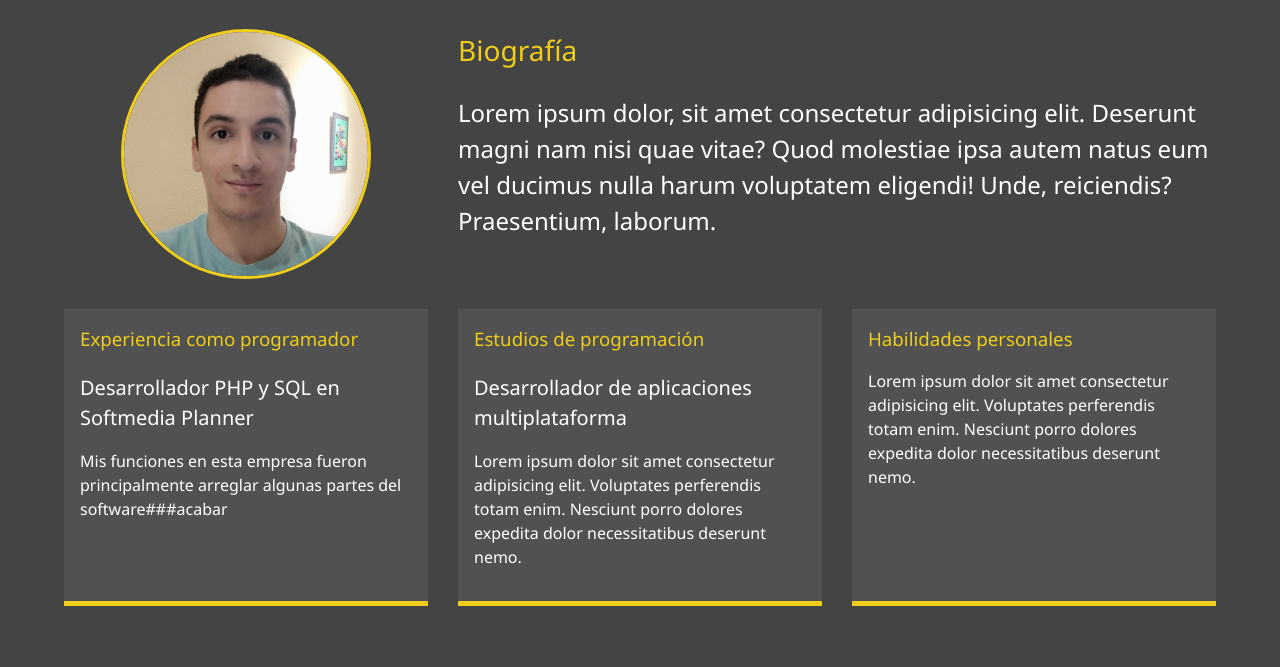
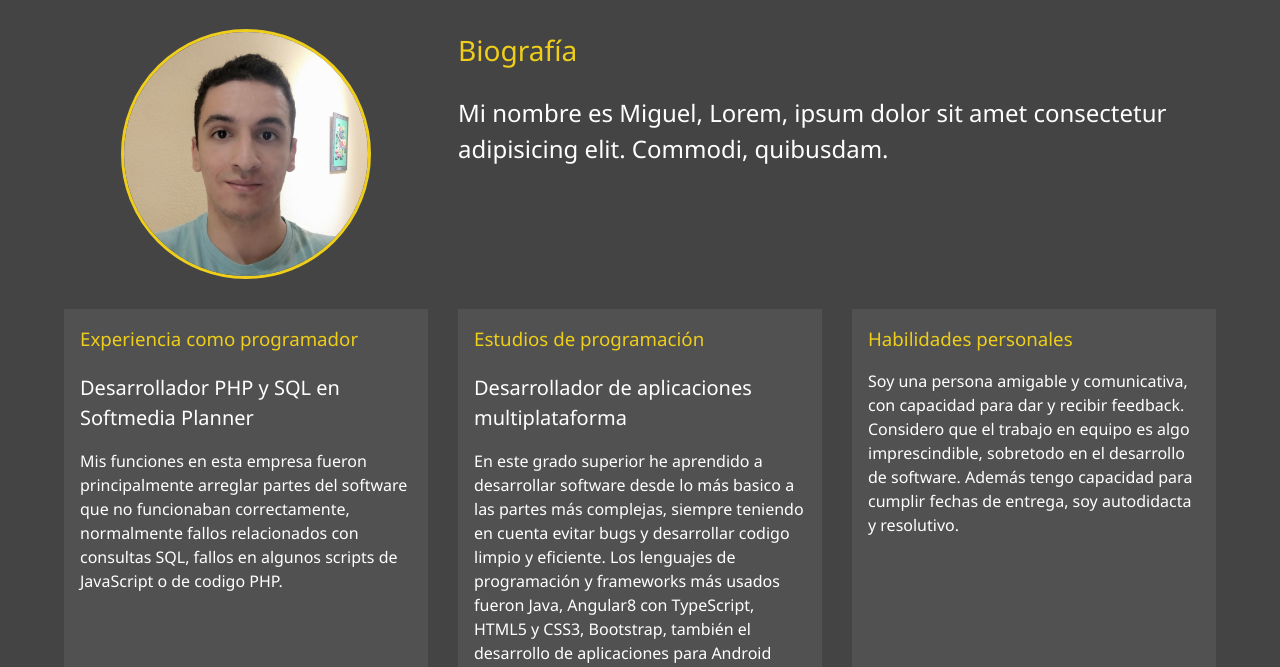
Before and after one commit to miguelbo5/MiPortfolio, a website: page dist/about.html in a window 1280 px wide. Shown: the part 253-920 px from the top of the page. Drawn offline with Linux system fonts and the light colour scheme.

Commit message:
modifico partes del texto y añado enlace para mi cv

```diff
--- a/dist/about.html
+++ b/dist/about.html
@@ -60,10 +60,8 @@
         <div class="bio">
           <h3 class="text-secondary">Biografía</h3>
           <p>
-            Lorem ipsum dolor, sit amet consectetur adipisicing elit. Deserunt
-            magni nam nisi quae vitae? Quod molestiae ipsa autem natus eum vel
-            ducimus nulla harum voluptatem eligendi! Unde, reiciendis?
-            Praesentium, laborum.
+            Mi nombre es Miguel, Lorem, ipsum dolor sit amet consectetur
+            adipisicing elit. Commodi, quibusdam.
           </p>
         </div>
 
@@ -72,8 +70,10 @@
 
           <h6>Desarrollador PHP y SQL en Softmedia Planner</h6>
           <p>
-            Mis funciones en esta empresa fueron principalmente arreglar algunas partes del
-            software###acabar
+            Mis funciones en esta empresa fueron principalmente arreglar partes
+            del software que no funcionaban correctamente, normalmente fallos
+            relacionados con consultas SQL, fallos en algunos scripts de
+            JavaScript o de codigo PHP.
           </p>
         </div>
         <div class="job job-2">
@@ -81,18 +81,24 @@
 
           <h6>Desarrollador de aplicaciones multiplataforma</h6>
           <p>
-            Lorem ipsum dolor sit amet consectetur adipisicing elit. Voluptates
-            perferendis totam enim. Nesciunt porro dolores expedita dolor
-            necessitatibus deserunt nemo.
+            En este grado superior he aprendido a desarrollar software desde lo
+            más basico a las partes más complejas, siempre teniendo en cuenta
+            evitar bugs y desarrollar codigo limpio y eficiente. Los lenguajes
+            de programación y frameworks más usados fueron Java, Angular8 con
+            TypeScript, HTML5 y CSS3, Bootstrap, también el desarrollo de
+            aplicaciones para Android nativas con Java y la creación,
+            manteniento y acceso de bases de datos SQL y NoSQL.
           </p>
         </div>
 
         <div class="job job-3">
           <h3 class="text-secondary">Habilidades personales</h3>
           <p>
-            Lorem ipsum dolor sit amet consectetur adipisicing elit. Voluptates
-            perferendis totam enim. Nesciunt porro dolores expedita dolor
-            necessitatibus deserunt nemo.
+            Soy una persona amigable y comunicativa, con capacidad para dar y
+            recibir feedback. Considero que el trabajo en equipo es algo
+            imprescindible, sobretodo en el desarrollo de software. Además tengo
+            capacidad para cumplir fechas de entrega, soy autodidacta y
+            resolutivo.
           </p>
         </div>
       </div>
```
Also changed, not shown: dist/contact.html (+12 -6 lines), 1 other file.
